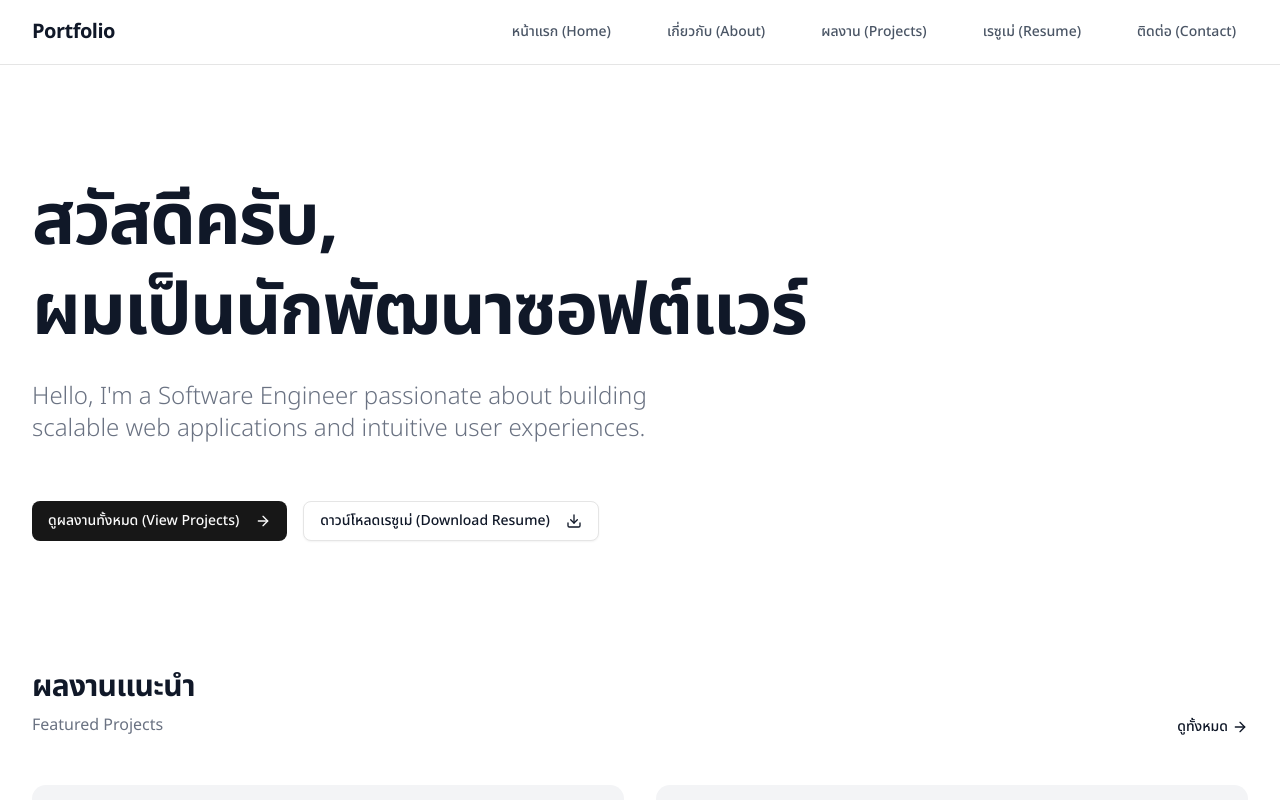
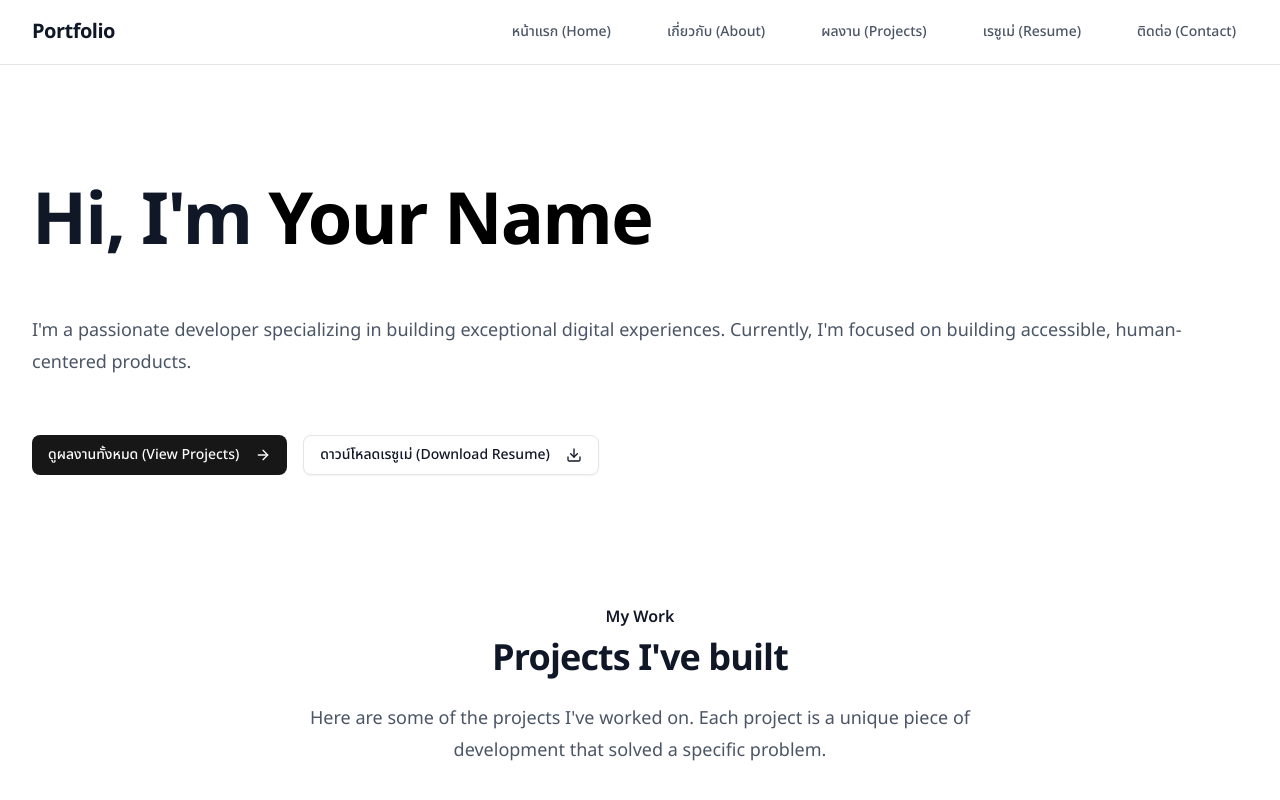
Before and after one commit to YadaKleebmuang/ppsw, a Next.js app: page / in a window 1280 px wide. Shown: the top 800 px of the page. Built offline with nearby package versions, Linux system fonts and the light colour scheme.

Commit message:
fix: remove react-quill dependency conflict

```diff
--- a/package.json
+++ b/package.json
@@ -22,7 +22,6 @@
     "react-dom": "19.2.4",
     "react-hook-form": "^7.79.0",
     "react-icons": "^5.6.0",
-    "react-quill": "^2.0.0",
     "shadcn": "^4.11.0",
     "tailwind-merge": "^3.6.0",
     "tw-animate-css": "^1.4.0",
--- a/src/app/(public)/contact/page.tsx
+++ b/src/app/(public)/contact/page.tsx
@@ -1,6 +1,6 @@
+import { Mail } from 'lucide-react';
+import { FaGithub } from 'react-icons/fa';
 import { buttonVariants } from '@/components/ui/button';
-import { Mail, MapPin } from 'lucide-react';
-import { FaGithub } from 'react-icons/fa';
 
 export const metadata = {
   title: 'Contact | Personal Portfolio',
--- a/src/app/(public)/page.tsx
+++ b/src/app/(public)/page.tsx
@@ -13,10 +13,11 @@ export default function HomePage() {
       {/* Hero Section */}
       <section className="flex flex-col space-y-6">
         <h1 className="text-5xl md:text-7xl font-extrabold tracking-tight text-gray-900 leading-tight">
-          สวัสดีครับ,<br />ผมเป็นนักพัฒนาซอฟต์แวร์
+          Hi, I&apos;m <span className="text-black dark:text-white">Your Name</span>
         </h1>
-        <p className="text-xl md:text-2xl text-gray-500 font-light max-w-2xl">
-          Hello, I'm a Software Engineer passionate about building scalable web applications and intuitive user experiences.
+        <p className="mt-6 text-lg leading-8 text-gray-600 dark:text-gray-300">
+          I&apos;m a passionate developer specializing in building exceptional digital experiences.
+          Currently, I&apos;m focused on building accessible, human-centered products.
         </p>
 
         <div className="flex flex-col sm:flex-row gap-4 pt-8">
@@ -33,6 +34,16 @@ export default function HomePage() {
 
       {/* Featured Projects Preview Section */}
       <section className="space-y-12">
+        <div className="mx-auto max-w-2xl lg:text-center">
+            <h2 className="text-base font-semibold leading-7 text-gray-900 dark:text-gray-100">My Work</h2>
+            <p className="mt-2 text-3xl font-bold tracking-tight text-gray-900 dark:text-white sm:text-4xl">
+              Projects I&apos;ve built
+            </p>
+            <p className="mt-6 text-lg leading-8 text-gray-600 dark:text-gray-300">
+              Here are some of the projects I&apos;ve worked on. Each project is a unique piece of development that solved a specific problem.
+            </p>
+        </div>
+
         <div className="flex items-end justify-between">
           <div>
             <h2 className="text-3xl font-bold tracking-tight">ผลงานแนะนำ</h2>
@@ -62,7 +73,7 @@ export default function HomePage() {
       <section className="bg-black text-white rounded-3xl p-12 text-center space-y-6">
         <h2 className="text-3xl md:text-4xl font-bold tracking-tight">สนใจร่วมงานด้วยกัน?</h2>
         <p className="text-gray-400 text-lg max-w-xl mx-auto">
-          I'm currently looking for new opportunities. Whether you have a question or just want to say hi, I'll try my best to get back to you!
+          I&apos;m currently looking for new opportunities. Whether you have a question or just want to say hi, I&apos;ll try my best to get back to you!
         </p>
         <div className="pt-4">
           <Link href="/contact" className={buttonVariants({ variant: "secondary", size: "lg", className: "rounded-full px-8 bg-white text-black hover:bg-gray-200" })}>
--- a/src/app/admin/layout.tsx
+++ b/src/app/admin/layout.tsx
@@ -14,6 +14,7 @@ function AdminGuard({ children }: { children: ReactNode }) {
   const [mounted, setMounted] = useState(false);
 
   useEffect(() => {
+    // eslint-disable-next-line react-hooks/set-state-in-effect
     setMounted(true);
   }, []);
 
--- a/src/app/admin/projects/page.tsx
+++ b/src/app/admin/projects/page.tsx
@@ -48,7 +48,7 @@ export default async function AdminProjects() {
             {projects.length === 0 ? (
               <TableRow>
                 <TableCell colSpan={4} className="text-center py-8 text-gray-500">
-                  No projects found. Click "Add Project" to create one.
+                  No projects found. Click &quot;Add Project&quot; to create one.
                 </TableCell>
               </TableRow>
             ) : projects.map((project) => (
--- a/src/components/layout/AdminSidebar.tsx
+++ b/src/components/layout/AdminSidebar.tsx
@@ -4,10 +4,7 @@ import { cn } from '@/lib/utils';
 import {
   LayoutDashboard,
   FolderOpen,
-  Tags,
-  Layers,
   User,
-  FileText,
   Settings
 } from 'lucide-react';
 
--- a/src/features/auth/components/LoginForm.tsx
+++ b/src/features/auth/components/LoginForm.tsx
@@ -27,8 +27,8 @@ export function LoginForm() {
     try {
       await loginWithEmail(data.email, data.password);
       router.push('/admin/dashboard');
-    } catch (err: any) {
-      console.error(err);
+    } catch (error: unknown) {
+      console.error(error);
       setError('เข้าสู่ระบบล้มเหลว กรุณาตรวจสอบอีเมลและรหัสผ่าน');
     } finally {
       setIsLoading(false);
--- a/src/features/projects/components/ProjectForm.tsx
+++ b/src/features/projects/components/ProjectForm.tsx
@@ -1,18 +1,13 @@
 'use client';
 
 import { useState } from 'react';
-import { useForm, Controller, SubmitHandler } from 'react-hook-form';
+import { useForm, SubmitHandler, Resolver } from 'react-hook-form';
 import { zodResolver } from '@hookform/resolvers/zod';
 import { projectSchema, ProjectFormValues } from '../schemas/project.schema';
 import { Button } from '@/components/ui/button';
 import { Input } from '@/components/ui/input';
 import { Textarea } from '@/components/ui/textarea';
-import dynamic from 'next/dynamic';
 import { uploadFile } from '@/lib/firebase/storage';
-import 'react-quill/dist/quill.snow.css';
-
-// Dynamically import ReactQuill to prevent SSR issues
-const ReactQuill = dynamic(() => import('react-quill'), { ssr: false });
 
 interface ProjectFormProps {
   initialData?: ProjectFormValues & { id?: string };
@@ -24,7 +19,7 @@ export function ProjectForm({ initialData, onSubmit }: ProjectFormProps) {
   const [uploadingImage, setUploadingImage] = useState(false);
 
   const form = useForm<ProjectFormValues>({
-    resolver: zodResolver(projectSchema) as any,
+    resolver: zodResolver(projectSchema) as unknown as Resolver<ProjectFormValues>,
     defaultValues: initialData || {
       slug: '',
       titleTh: '',
@@ -108,16 +103,8 @@ export function ProjectForm({ initialData, onSubmit }: ProjectFormProps) {
       </div>
 
       <div className="space-y-2">
-        <label className="text-sm font-medium">Full Content (Rich Text)</label>
-        <Controller
-          name="contentTh"
-          control={form.control}
-          render={({ field }) => (
-            <div className="bg-white rounded-md">
-              <ReactQuill theme="snow" value={field.value || ''} onChange={field.onChange} />
-            </div>
-          )}
-        />
+        <label className="text-sm font-medium">Full Content (Markdown / Text)</label>
+        <Textarea {...form.register('contentTh')} rows={10} placeholder="Write your project details here..." />
       </div>
 
       <div className="grid grid-cols-1 md:grid-cols-2 gap-6">
--- a/src/features/settings/components/SettingsForm.tsx
+++ b/src/features/settings/components/SettingsForm.tsx
@@ -1,7 +1,7 @@
 'use client';
 
 import { useState } from 'react';
-import { useForm, useFieldArray } from 'react-hook-form';
+import { useForm, useFieldArray, Resolver } from 'react-hook-form';
 import { zodResolver } from '@hookform/resolvers/zod';
 import { settingsSchema, SettingsFormValues } from '../schemas/settings.schema';
 import { Button } from '@/components/ui/button';
@@ -25,7 +25,7 @@ export function SettingsForm({ initialData, onSubmit }: SettingsFormProps) {
   );
 
   const form = useForm<SettingsFormValues>({
-    resolver: zodResolver(settingsSchema) as any,
+    resolver: zodResolver(settingsSchema) as unknown as Resolver<SettingsFormValues>,
     defaultValues: initialData || {
       categories: ['Web App', 'Mobile App', 'Chatbot', 'Other'],
       skills: [],
--- a/src/lib/firebase/firestore.ts
+++ b/src/lib/firebase/firestore.ts
@@ -8,9 +8,6 @@ import {
   updateDoc,
   deleteDoc,
   query,
-  where,
-  orderBy,
-  limit,
   DocumentData,
   QueryConstraint
 } from 'firebase/firestore';
@@ -36,13 +33,13 @@ export const getDocuments = async <T = DocumentData>(
   return querySnapshot.docs.map(doc => ({ id: doc.id, ...doc.data() }) as T);
 };
 
-export const createDocument = async (collectionName: string, id: string, data: any) => {
+export const createDocument = async (collectionName: string, id: string, data: Record<string, unknown>) => {
   const docRef = doc(db, collectionName, id);
   await setDoc(docRef, { ...data, createdAt: new Date().toISOString(), updatedAt: new Date().toISOString() });
   return id;
 };
 
-export const updateDocument = async (collectionName: string, id: string, data: any) => {
+export const updateDocument = async (collectionName: string, id: string, data: Record<string, unknown>) => {
   const docRef = doc(db, collectionName, id);
   await updateDoc(docRef, { ...data, updatedAt: new Date().toISOString() });
 };
```
Also changed, not shown: 1 other file (tests, documents, lock files or other folders).
